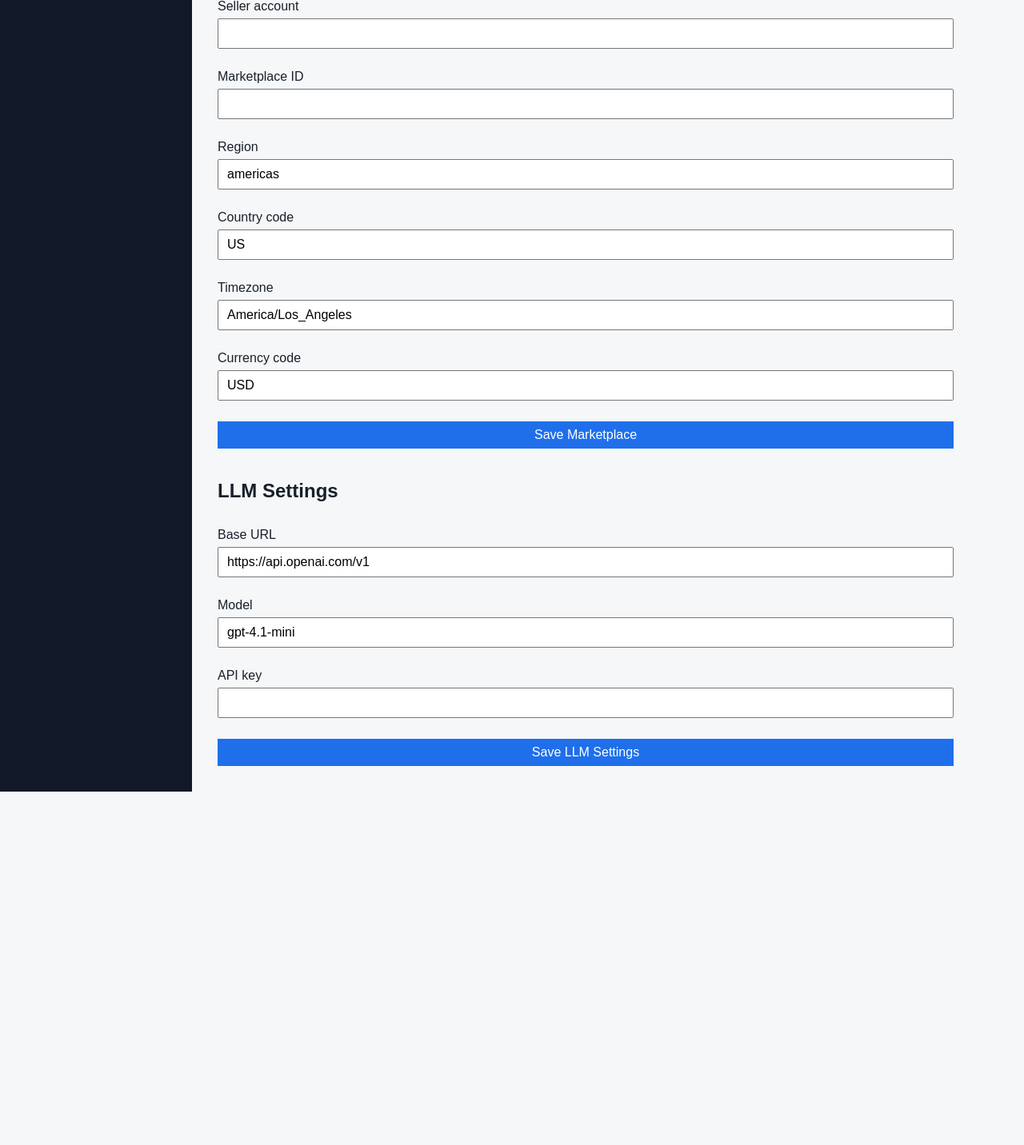
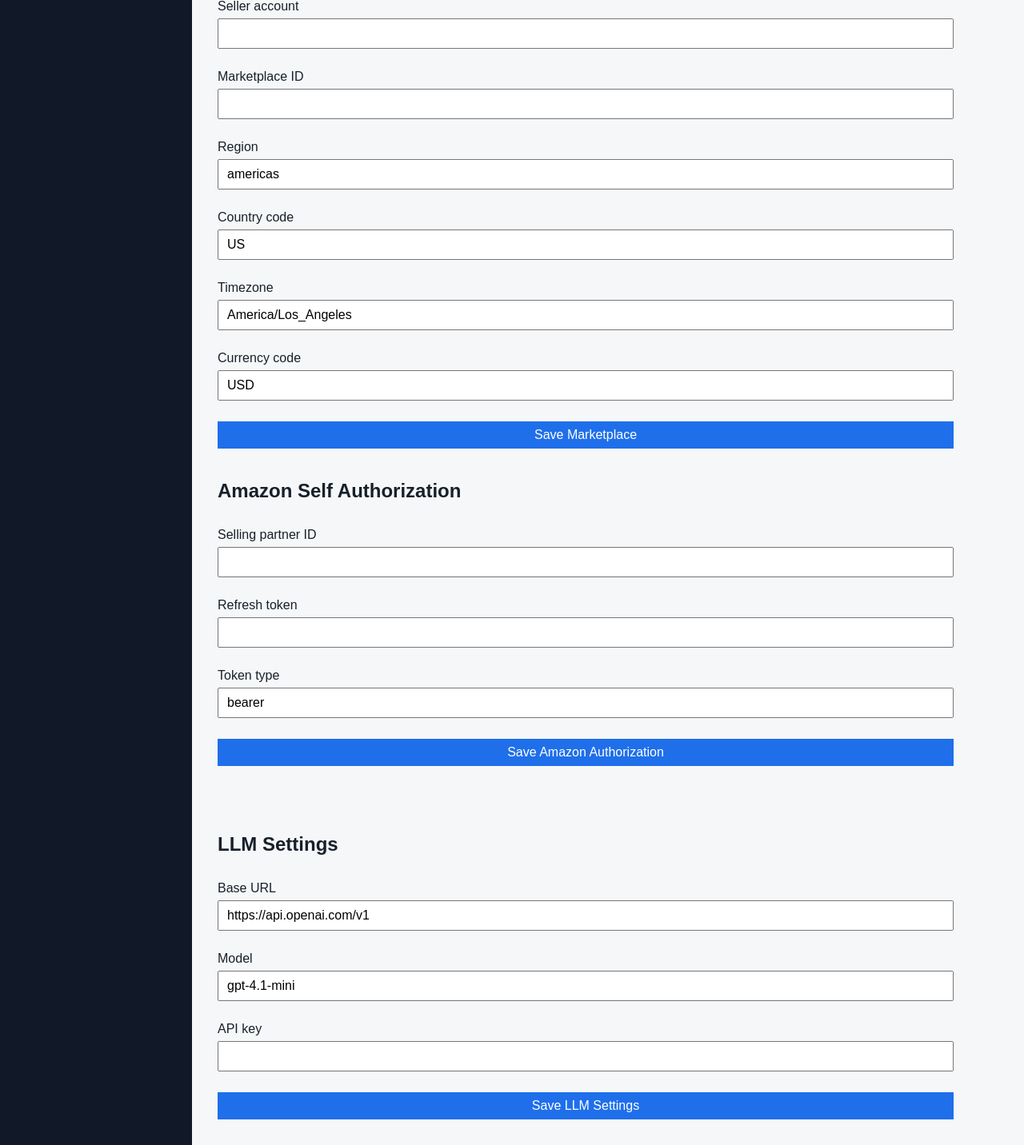
Before and after one commit to cen-0714/shuju-agent, a FastAPI app: page /settings in a window 1280 px wide. Shown: the part 523-1955 px from the top of the page at 80% size. Before the commit the page ends 1513 px from the top, so only its background shows below. Run offline with FastAPI, Linux system fonts and the light colour scheme; parts of the project's set-up code (start-up, migrations or seed data) failed here and were passed over.

Commit message:
docs: document amazon self authorization

```diff
--- a/backend/app/web/templates/settings.html
+++ b/backend/app/web/templates/settings.html
@@ -22,6 +22,16 @@
   </form>
 </section>
 <section>
+  <h2>Amazon Self Authorization</h2>
+  <form id="amazon-self-authorization-form">
+    <label>Selling partner ID <input name="selling_partner_id" required></label>
+    <label>Refresh token <input name="refresh_token" type="password" required></label>
+    <label>Token type <input name="token_type" value="bearer"></label>
+    <button type="submit">Save Amazon Authorization</button>
+  </form>
+  <p id="amazon-self-authorization-result" role="status"></p>
+</section>
+<section>
   <h2>LLM Settings</h2>
   <form>
     <label>Base URL <input name="llm_base_url" value="https://api.openai.com/v1"></label>
@@ -30,4 +40,26 @@
     <button type="button">Save LLM Settings</button>
   </form>
 </section>
+<script>
+  const amazonAuthorizationForm = document.querySelector("#amazon-self-authorization-form");
+  const amazonAuthorizationResult = document.querySelector("#amazon-self-authorization-result");
+
+  amazonAuthorizationForm?.addEventListener("submit", async (event) => {
+    event.preventDefault();
+    const formData = new FormData(amazonAuthorizationForm);
+    const payload = Object.fromEntries(formData.entries());
+    const response = await fetch("/api/auth/amazon/self-authorizations", {
+      method: "POST",
+      headers: { "Content-Type": "application/json" },
+      body: JSON.stringify(payload),
+    });
+    if (response.ok) {
+      amazonAuthorizationForm.reset();
+      amazonAuthorizationResult.textContent = "Amazon authorization saved.";
+      return;
+    }
+    const error = await response.json().catch(() => ({ detail: "Save failed." }));
+    amazonAuthorizationResult.textContent = error.detail ?? "Save failed.";
+  });
+</script>
 {% endblock %}
```
Also changed, not shown: backend/tests/test_web_v2.py (+7 -1 lines), README.md, 1 other file.
